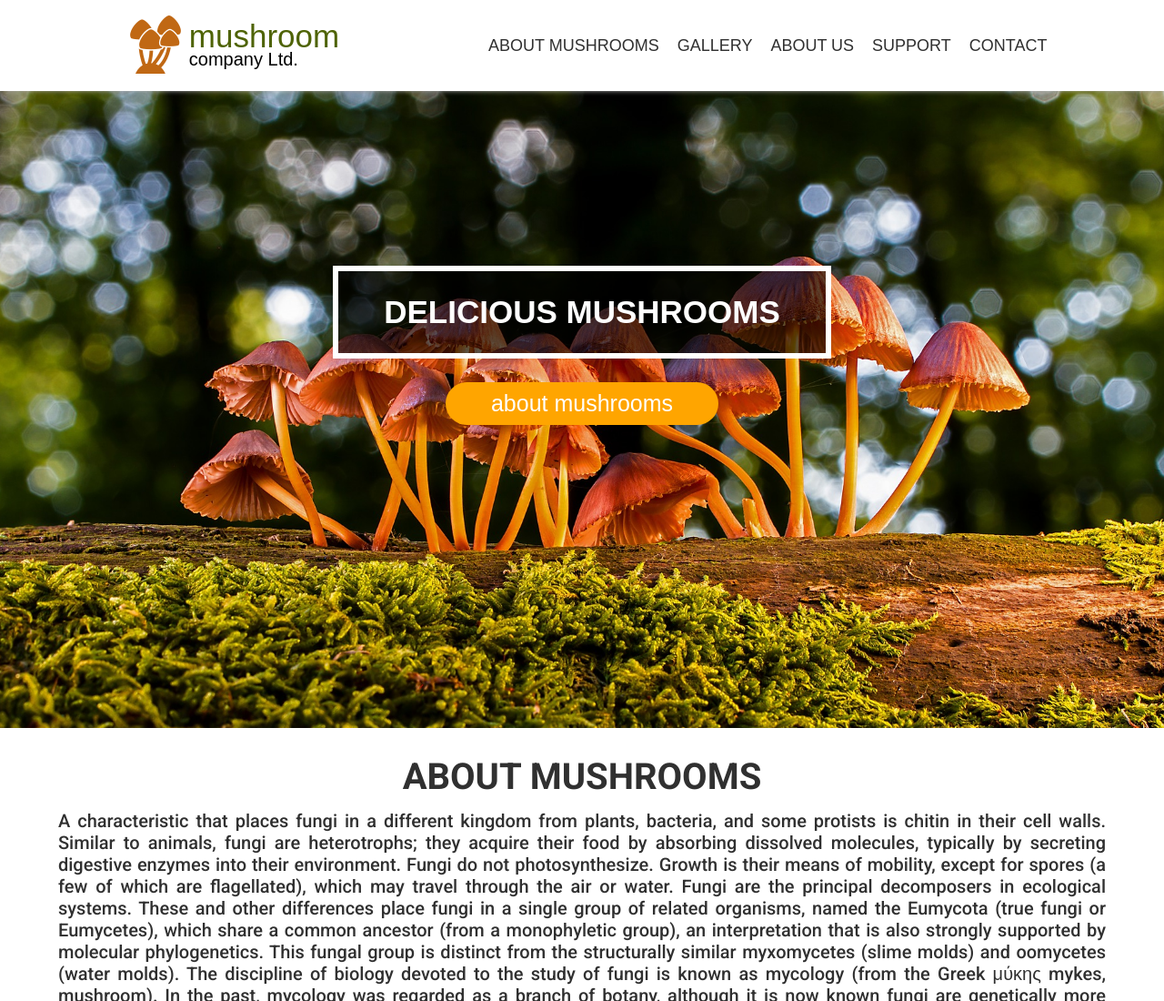
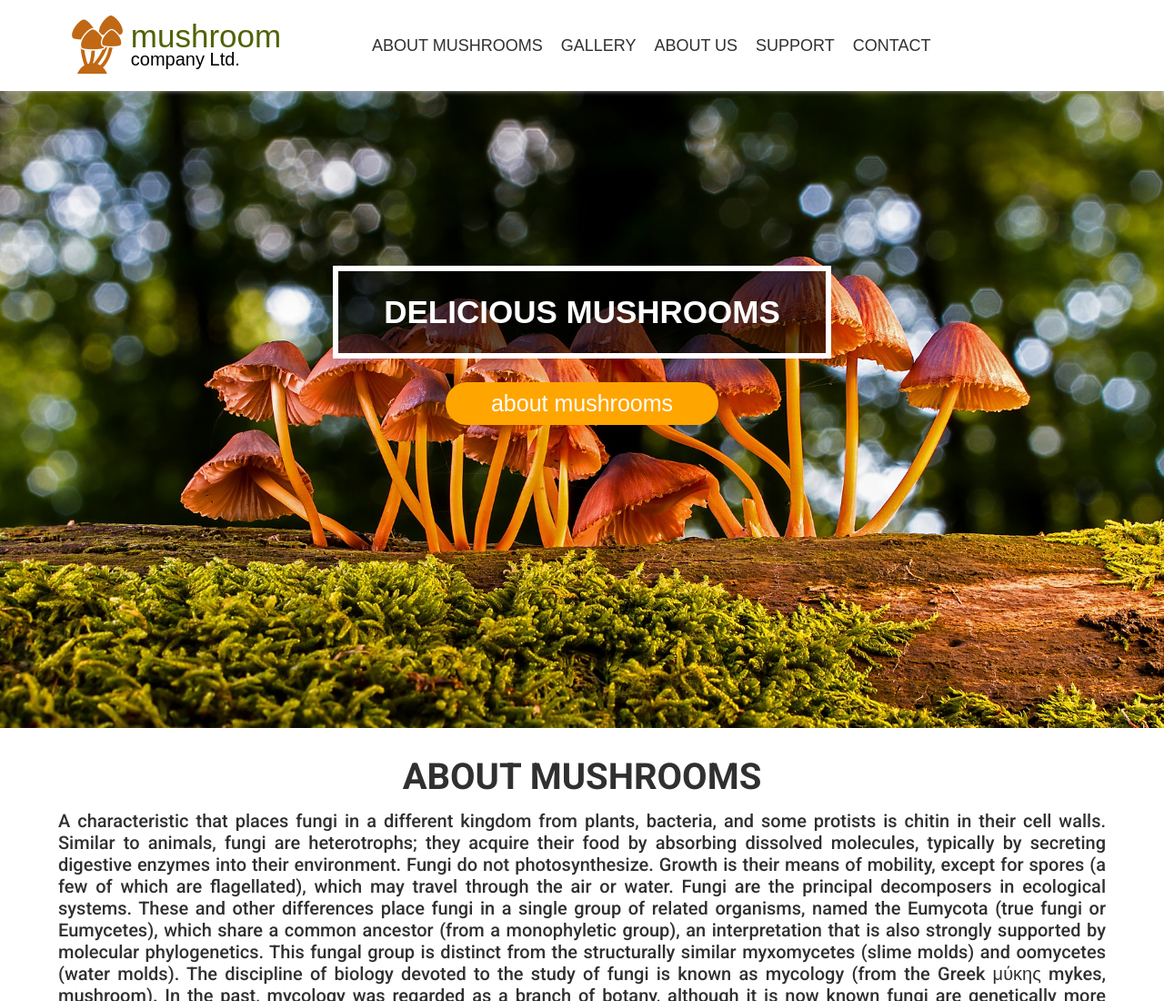
Before and after one commit to grzelsky/landing-page-mushrooms, a plain HTML site: page index.html in a window 1280 px wide. Shown: the top 1100 px of the page at 91% size. Drawn offline with Linux system fonts and the light colour scheme; a web font is replaced by a local one.

Commit message:
fixed problem with mobile view

```diff
--- a/scss/_footer.scss
+++ b/scss/_footer.scss
@@ -1,4 +1,5 @@
 footer {
+  width: 100vw;
   position: relative;
   display: flex;
   flex-direction: column;
--- a/scss/_header.scss
+++ b/scss/_header.scss
@@ -7,7 +7,7 @@
 }
 
 body {
-  max-width: 100%;
+  max-width: 100vw;
   display: flex;
   flex-direction: column;
 }
@@ -21,12 +21,13 @@ header {
     flex-wrap: wrap;
     position: fixed;
     background-color: white;
-    width: 100%;
+    width: 100vw;
     box-shadow: 0px 5px 5px -5px rgb(168, 168, 168);
     z-index: 1;
     .logo {
       display: flex;
-      flex: 2;
+      // flex: 2;
+      flex-basis: 30%;
       font-size: 1rem;
       justify-content: center;
       align-items: center;
@@ -61,7 +62,8 @@ header {
     nav {
       display: flex;
       align-items: center;
-      flex: 3;
+      // flex: 3;
+      flex-basis: 70%;
       ul {
         display: flex;
         flex-wrap: wrap;
--- a/scss/_main.scss
+++ b/scss/_main.scss
@@ -1,4 +1,5 @@
 main {
+  width: 100vw;
   font-family: "Roboto", sans-serif;
   display: flex;
   flex-direction: column;
```
Also changed, not shown: css/style.css, 1 other file.
